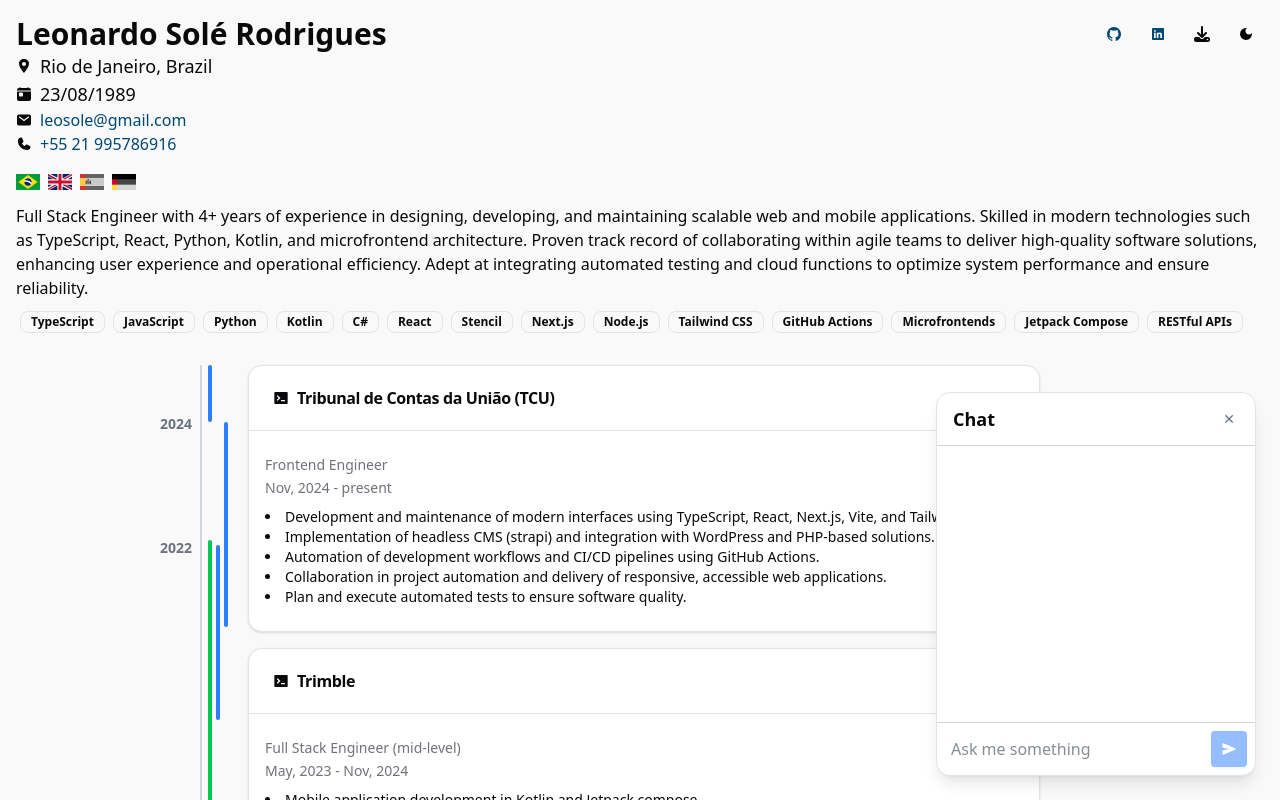
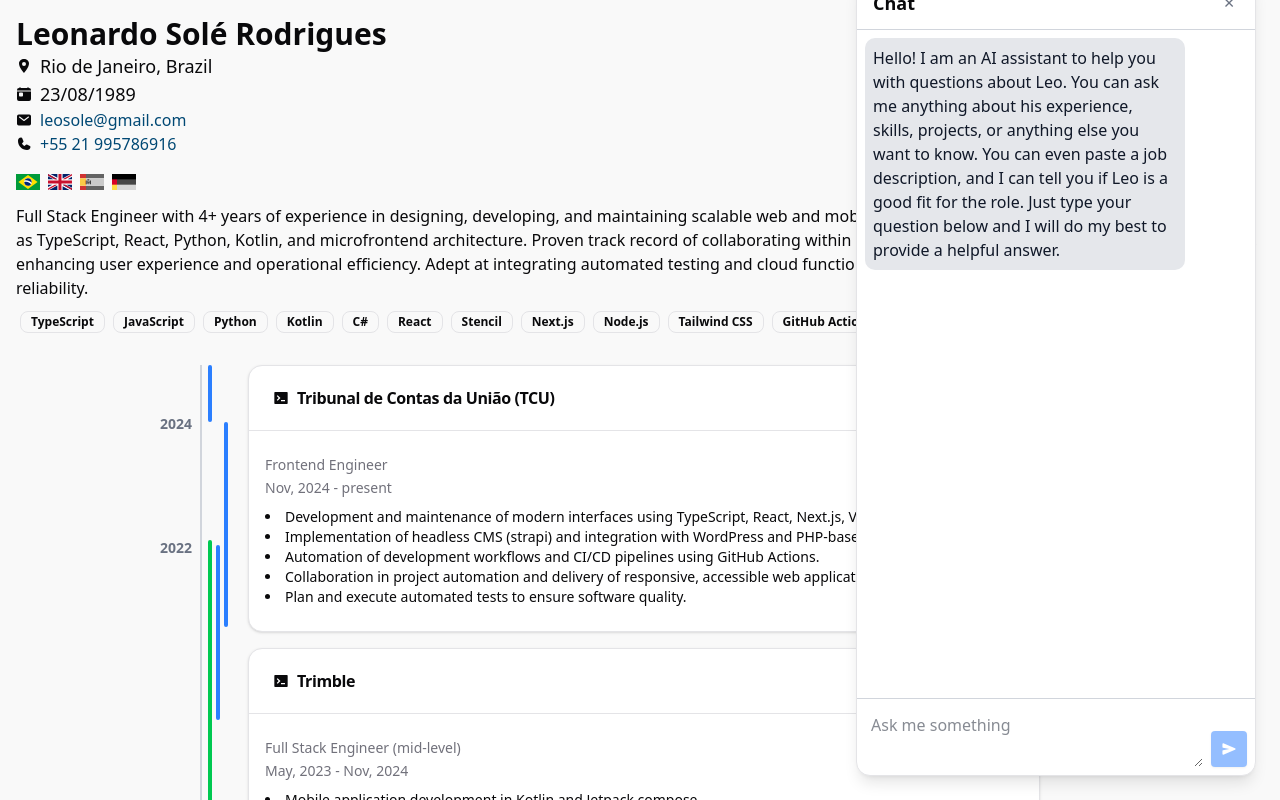
Before and after one commit to leosole/cv, a React (Vite) app: page / in a window 1280 px wide. Shown: the top 800 px of the page. Built offline with nearby package versions, Linux system fonts and the light colour scheme.

Commit message:
update chat loading

```diff
--- a/src/components/chat/chat.tsx
+++ b/src/components/chat/chat.tsx
@@ -5,6 +5,7 @@ import { Button } from '../ui/button';
 import { Card, CardHeader } from '../ui/card';
 import { IoSend, IoChatboxEllipses } from "react-icons/io5";
 import { LoadingChat } from '@/svgs/loading-chat';
+import { Tooltip, TooltipContent, TooltipTrigger } from '../ui/tooltip';
 
 
 interface Message {
@@ -12,9 +13,14 @@ interface Message {
   text: string;
 }
 
+const firstMessage: Message = {
+  role: 'bot',
+  text: 'Hello! I am an AI assistant to help you with questions about Leo. You can ask me anything about his experience, skills, projects, or anything else you want to know. You can even paste a job description, and I can tell you if Leo is a good fit for the role. Just type your question below and I will do my best to provide a helpful answer.',
+}
+
 const Chat: React.FC = () => {
   const [isOpen, setIsOpen] = useState(true);
-  const [messages, setMessages] = useState<Message[]>([]);
+  const [messages, setMessages] = useState<Message[]>([firstMessage]);
   const [input, setInput] = useState('');
   const [loading, setLoading] = useState(false);
   const messagesEndRef = useRef<HTMLDivElement>(null);
@@ -51,11 +57,18 @@ const Chat: React.FC = () => {
   return (
     <div className="z-40">
       {!isOpen ? (
-        <Button onClick={toggleOpen} variant="secondary" size="icon" className="drop-shadow-lg dark:drop-shadow-lg/60 w-14 h-14 rounded-full">
-            <IoChatboxEllipses className="size-6"/>
-        </Button>
+        <Tooltip>
+          <TooltipContent>
+            Open Chat
+          </TooltipContent>
+          <TooltipTrigger>
+            <Button onClick={toggleOpen} variant="secondary" size="icon" className="drop-shadow-lg dark:drop-shadow-lg/60 w-14 h-14 rounded-full">
+                <IoChatboxEllipses className="size-6"/>
+            </Button>
+          </TooltipTrigger>
+        </Tooltip>
       ) : (
-        <Card className="shadow-lg w-80 h-96 flex flex-col">
+        <Card className="shadow-lg w-100 h-200 flex flex-col">
           <CardHeader className="flex flex-row justify-between items-center p-2 pl-4 border-b border-gray-300 dark:border-gray-600">
             <h3 className="text-lg font-semibold m-0">Chat</h3>
             <Button
@@ -104,8 +117,8 @@ const Chat: React.FC = () => {
             )}
             <div ref={messagesEndRef} />
           </div>
-          <div className="p-2 border-t border-gray-300 dark:border-gray-600 flex items-center">
-            <input
+          <div className="p-2 border-t border-gray-300 dark:border-gray-600 flex items-end">
+            <textarea
               value={input}
               onChange={(e) => setInput(e.target.value)}
               onKeyDown={(e) => e.key === 'Enter' && sendMessage()}
--- a/src/svgs/loading-chat.tsx
+++ b/src/svgs/loading-chat.tsx
@@ -7,12 +7,12 @@ export function LoadingChat() {
 				<motion.div
 					key={index}
 					className="w-1 h-1 rounded-full bg-current"
-					animate={{ y: [0, -6, 0] }}
+					animate={{ y: [0, -4, 2, 0] }}
 					transition={{
-						delay: index * 0.3,
-						duration: 0.6,
+						delay: index * 0.2,
+						duration: 0.8,
 						repeat: Infinity,
-						repeatDelay: 0.6,
+						repeatDelay: 0.1,
 					}}
 				/>
 			))}
```
